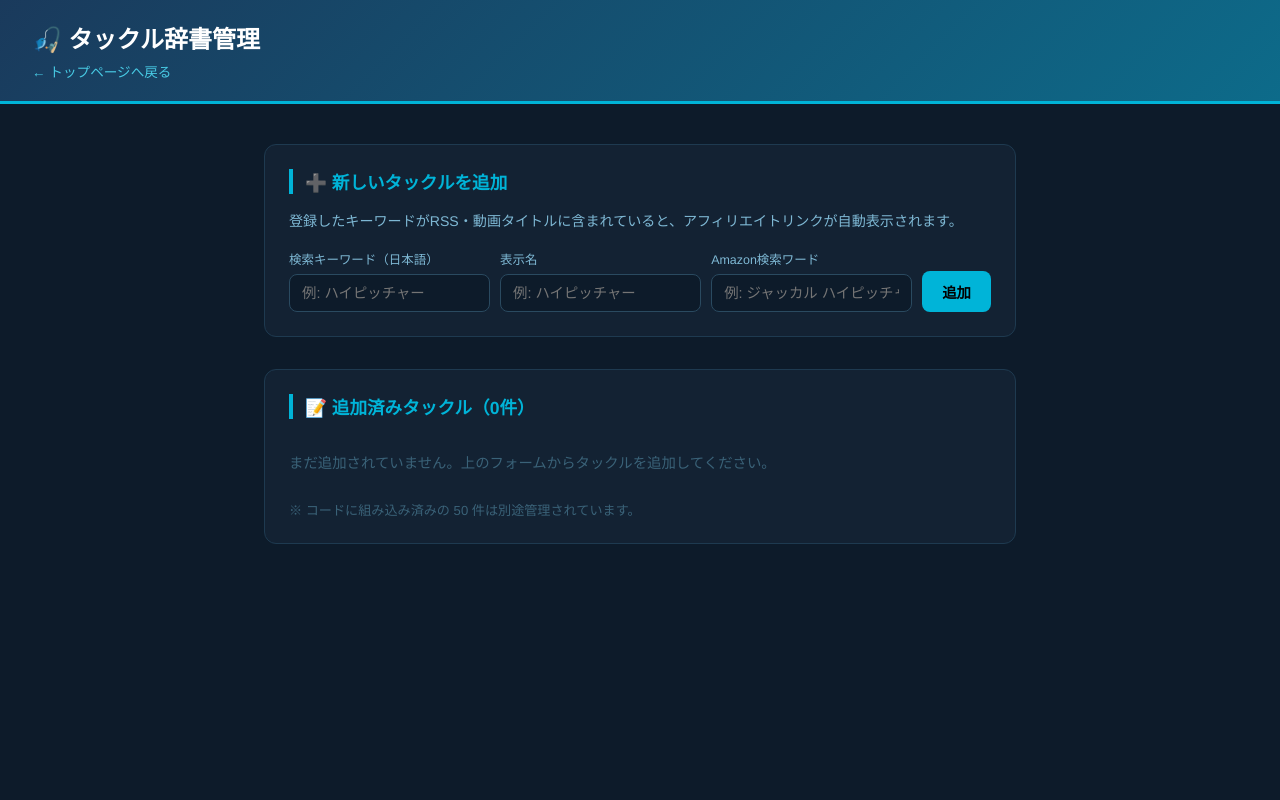
After one commit to boomao-bass-fishing/bass-fishing-app, a Flask app: page /admin/tackle in a window 1280 px wide. The commit adds this page. Run offline with Flask 3, Linux system fonts and the light colour scheme; data that the repository does not hold is empty; some libraries are stand-ins or nearby versions.

Commit message:
タックル辞書管理画面を追加
- tackle_dictテーブル追加（DBに永続保存）
- /admin/tackle ページでキーワード追加・削除
- extract_tackle/get_hit_lures がDB分も検索対象に
- statsページからタックル管理へリンク追加

Co-Authored-By: Claude Sonnet 4.6 <noreply@anthropic.com>

```diff
--- a/app.py
+++ b/app.py
@@ -95,6 +95,16 @@ def init_db():
             CREATE TABLE IF NOT EXISTS page_views (
                 date  TEXT PRIMARY KEY,
                 count INTEGER NOT NULL DEFAULT 0
+            )
+        """)
+        # ユーザー追加タックル辞書
+        conn.execute("""
+            CREATE TABLE IF NOT EXISTS tackle_dict (
+                id           SERIAL PRIMARY KEY,
+                keyword      TEXT NOT NULL UNIQUE,
+                display_name TEXT NOT NULL,
+                amazon_query TEXT NOT NULL,
+                created_at   TEXT NOT NULL
             )
         """)
 
@@ -205,13 +215,28 @@ def get_amazon_url(amazon_query):
     return f"https://www.amazon.co.jp/s?k={q}&tag={AMAZON_ASSOCIATE_TAG}"
 
 
+def get_full_tackle_dict():
+    """コードのTACKLE_DICT ＋ DBのユーザー追加分をマージして返す"""
+    merged = list(TACKLE_DICT)
+    try:
+        with get_db() as conn:
+            rows = conn.execute(
+                "SELECT keyword, display_name, amazon_query FROM tackle_dict ORDER BY id"
+            ).fetchall()
+            for row in rows:
+                merged.append((row["keyword"], row["display_name"], row["amazon_query"]))
+    except Exception:
+        pass
+    return merged
+
+
 def extract_tackle(text):
     """テキストからタックル名を抽出してAmazonリンク付きリストを返す"""
     if not text:
         return []
     found = []
     seen = set()
-    for keyword, display_name, amazon_query in TACKLE_DICT:
+    for keyword, display_name, amazon_query in get_full_tackle_dict():
         if keyword in text and display_name not in seen:
             found.append({
                 "name": display_name,
@@ -224,6 +249,7 @@ def extract_tackle(text):
 def get_hit_lures(days=7, top_n=10):
     """RSS釣果情報から直近N日間のヒットルアーをランキング形式で返す"""
     from collections import Counter
+    full_dict = get_full_tackle_dict()
     counter = Counter()
     # 全フィールドのRSSを走査
     for field_shops in BOAT_SHOP_RSS.values():
@@ -234,15 +260,14 @@ def get_hit_lures(days=7, top_n=10):
             result = fetch_rss(shop["name"], rss_url)
             for item in result.get("items", []):
                 text = item.get("title", "") + " " + item.get("summary", "")
-                for keyword, display_name, amazon_query in TACKLE_DICT:
+                for keyword, display_name, amazon_query in full_dict:
                     if keyword in text:
                         counter[display_name] += 1
     # ランキング生成
     ranking = []
     for name, cnt in counter.most_common(top_n):
-        # TACKLE_DICTからamazon_queryを逆引き
         amazon_query = next(
-            (aq for kw, dn, aq in TACKLE_DICT if dn == name), name
+            (aq for kw, dn, aq in full_dict if dn == name), name
         )
         ranking.append({
             "name":  name,
@@ -632,6 +657,49 @@ def api_hit_lures():
     return jsonify(get_hit_lures())
 
 
+@app.route("/admin/tackle")
+def admin_tackle():
+    """タックル辞書管理ページ"""
+    with get_db() as conn:
+        custom_entries = conn.execute(
+            "SELECT id, keyword, display_name, amazon_query, created_at FROM tackle_dict ORDER BY id DESC"
+        ).fetchall()
+    return render_template("admin_tackle.html",
+                           builtin_count=len(TACKLE_DICT),
+                           custom_entries=custom_entries)
+
+
+@app.route("/admin/tackle/add", methods=["POST"])
+def admin_tackle_add():
+    """タックル辞書にエントリを追加"""
+    keyword      = request.form.get("keyword", "").strip()
+    display_name = request.form.get("display_name", "").strip()
+    amazon_query = request.form.get("amazon_query", "").strip()
+    if keyword and display_name and amazon_query:
+        created_at = datetime.now().strftime("%Y-%m-%d %H:%M:%S")
+        try:
+            with get_db() as conn:
+                conn.execute(
+                    """INSERT INTO tackle_dict (keyword, display_name, amazon_query, created_at)
+                       VALUES (?, ?, ?, ?)
+                       ON CONFLICT(keyword) DO UPDATE SET
+                         display_name=excluded.display_name,
+                         amazon_query=excluded.amazon_query""",
+                    (keyword, display_name, amazon_query, created_at)
+                )
+        except Exception as e:
+            print(f"tackle add error: {e}")
+    return redirect(url_for("admin_tackle"))
+
+
+@app.route("/admin/tackle/delete/<int:entry_id>", methods=["POST"])
+def admin_tackle_delete(entry_id):
+    """タックル辞書のエントリを削除"""
+    with get_db() as conn:
+        conn.execute("DELETE FROM tackle_dict WHERE id = ?", (entry_id,))
+    return redirect(url_for("admin_tackle"))
+
+
 @app.route("/api/tweet-hit-lures", methods=["POST"])
 def api_tweet_hit_lures():
     """今週のヒットルアーランキングをXに投稿する"""
--- /dev/null
+++ b/templates/admin_tackle.html
@@ -0,0 +1,208 @@
+<!DOCTYPE html>
+<html lang="ja">
+<head>
+  <meta charset="UTF-8">
+  <meta name="viewport" content="width=device-width, initial-scale=1.0">
+  <title>タックル辞書管理 | バス釣りダッシュボード</title>
+  <style>
+    * { box-sizing: border-box; margin: 0; padding: 0; }
+    body {
+      font-family: 'Helvetica Neue', Arial, sans-serif;
+      background: #0d1b2a;
+      color: #e0e0e0;
+      min-height: 100vh;
+    }
+    header {
+      background: linear-gradient(135deg, #1a3a5c, #0d6b8a);
+      padding: 20px 32px;
+      border-bottom: 3px solid #00b4d8;
+    }
+    header h1 { font-size: 1.5rem; color: #fff; }
+    header a { color: #48cae4; font-size: 0.85rem; text-decoration: none; margin-top: 6px; display: inline-block; }
+    main { max-width: 800px; margin: 40px auto; padding: 0 24px; }
+    h2 {
+      font-size: 1.1rem;
+      color: #00b4d8;
+      border-left: 4px solid #00b4d8;
+      padding-left: 12px;
+      margin-bottom: 16px;
+    }
+    .card {
+      background: #132233;
+      border: 1px solid #1e3a50;
+      border-radius: 12px;
+      padding: 24px;
+      margin-bottom: 32px;
+    }
+    .info-bar {
+      font-size: 0.88rem;
+      color: #7eb8d4;
+      margin-bottom: 20px;
+    }
+    /* 追加フォーム */
+    .add-form {
+      display: grid;
+      grid-template-columns: 1fr 1fr 1fr auto;
+      gap: 10px;
+      align-items: end;
+    }
+    .form-group label {
+      display: block;
+      font-size: 0.78rem;
+      color: #7eb8d4;
+      margin-bottom: 6px;
+    }
+    .form-group input {
+      width: 100%;
+      background: #0d1b2a;
+      border: 1px solid #2a4a60;
+      border-radius: 8px;
+      padding: 10px 12px;
+      color: #e0e0e0;
+      font-size: 0.9rem;
+    }
+    .form-group input:focus { outline: none; border-color: #00b4d8; }
+    .btn-add {
+      background: #00b4d8;
+      color: #000;
+      border: none;
+      border-radius: 8px;
+      padding: 10px 20px;
+      font-weight: 700;
+      font-size: 0.9rem;
+      cursor: pointer;
+      white-space: nowrap;
+    }
+    .btn-add:hover { background: #48cae4; }
+    /* テーブル */
+    table {
+      width: 100%;
+      border-collapse: collapse;
+      font-size: 0.88rem;
+    }
+    th {
+      text-align: left;
+      padding: 10px 12px;
+      color: #7eb8d4;
+      border-bottom: 1px solid #1e3a50;
+      font-weight: 600;
+    }
+    td {
+      padding: 10px 12px;
+      border-bottom: 1px solid #1a3040;
+      vertical-align: middle;
+    }
+    tr:last-child td { border-bottom: none; }
+    tr:hover td { background: #162d3f; }
+    .tag-keyword {
+      background: #0d3a50;
+      color: #48cae4;
+      border-radius: 4px;
+      padding: 2px 8px;
+      font-size: 0.82rem;
+    }
+    .amazon-link {
+      color: #f5a623;
+      text-decoration: none;
+      font-size: 0.82rem;
+    }
+    .amazon-link:hover { text-decoration: underline; }
+    .btn-del {
+      background: transparent;
+      border: 1px solid #c0392b;
+      color: #e74c3c;
+      border-radius: 6px;
+      padding: 4px 12px;
+      font-size: 0.8rem;
+      cursor: pointer;
+    }
+    .btn-del:hover { background: #c0392b; color: #fff; }
+    .empty { color: #3a6278; font-size: 0.9rem; padding: 16px 0; }
+    .builtin-note {
+      font-size: 0.82rem;
+      color: #3a6278;
+      margin-top: 12px;
+    }
+    @media (max-width: 600px) {
+      .add-form { grid-template-columns: 1fr; }
+    }
+  </style>
+</head>
+<body>
+  <header>
+    <h1>🎣 タックル辞書管理</h1>
+    <a href="/">← トップページへ戻る</a>
+  </header>
+
+  <main>
+    <!-- 追加フォーム -->
+    <div class="card">
+      <h2>➕ 新しいタックルを追加</h2>
+      <p class="info-bar">登録したキーワードがRSS・動画タイトルに含まれていると、アフィリエイトリンクが自動表示されます。</p>
+      <form action="/admin/tackle/add" method="POST">
+        <div class="add-form">
+          <div class="form-group">
+            <label>検索キーワード（日本語）</label>
+            <input type="text" name="keyword" placeholder="例: ハイピッチャー" required>
+          </div>
+          <div class="form-group">
+            <label>表示名</label>
+            <input type="text" name="display_name" placeholder="例: ハイピッチャー" required>
+          </div>
+          <div class="form-group">
+            <label>Amazon検索ワード</label>
+            <input type="text" name="amazon_query" placeholder="例: ジャッカル ハイピッチャー" required>
+          </div>
+          <div class="form-group">
+            <label>&nbsp;</label>
+            <button type="submit" class="btn-add">追加</button>
+          </div>
+        </div>
+      </form>
+    </div>
+
+    <!-- ユーザー追加分 -->
+    <div class="card">
+      <h2>📝 追加済みタックル（{{ custom_entries | length }}件）</h2>
+      {% if custom_entries %}
+      <table>
+        <thead>
+          <tr>
+            <th>キーワード</th>
+            <th>表示名</th>
+            <th>Amazon検索</th>
+            <th>追加日</th>
+            <th></th>
+          </tr>
+        </thead>
+        <tbody>
+          {% for entry in custom_entries %}
+          <tr>
+            <td><span class="tag-keyword">{{ entry.keyword }}</span></td>
+            <td>{{ entry.display_name }}</td>
+            <td>
+              <a class="amazon-link"
+                 href="https://www.amazon.co.jp/s?k={{ entry.amazon_query | urlencode }}&tag=booma01-22"
+                 target="_blank">
+                🛒 {{ entry.amazon_query }}
+              </a>
+            </td>
+            <td style="color:#3a6278; font-size:0.8rem;">{{ entry.created_at[:10] }}</td>
+            <td>
+              <form action="/admin/tackle/delete/{{ entry.id }}" method="POST"
+                    onsubmit="return confirm('「{{ entry.display_name }}」を削除しますか？')">
+                <button type="submit" class="btn-del">削除</button>
+              </form>
+            </td>
+          </tr>
+          {% endfor %}
+        </tbody>
+      </table>
+      {% else %}
+      <p class="empty">まだ追加されていません。上のフォームからタックルを追加してください。</p>
+      {% endif %}
+      <p class="builtin-note">※ コードに組み込み済みの {{ builtin_count }} 件は別途管理されています。</p>
+    </div>
+  </main>
+</body>
+</html>
--- a/templates/stats.html
+++ b/templates/stats.html
@@ -182,6 +182,7 @@
     <div class="admin-section">
       <h2>🛠 管理メニュー</h2>
       <p style="font-size:0.88rem; color:#7eb8d4; margin-bottom:16px;">今週のRSSヒットルアーランキングをXに投稿します</p>
+      <a href="/admin/tackle" style="display:inline-block; margin-bottom:16px; background:#1e3a50; color:#48cae4; padding:10px 20px; border-radius:8px; text-decoration:none; font-size:0.9rem;">🎣 タックル辞書を管理する</a><br>
       <button class="tweet-btn" id="tweetBtn">𝕏 今週のヒットルアーをポスト</button>
       <div id="tweet-result"></div>
       <div class="tweet-preview" id="tweet-preview"></div>
```
